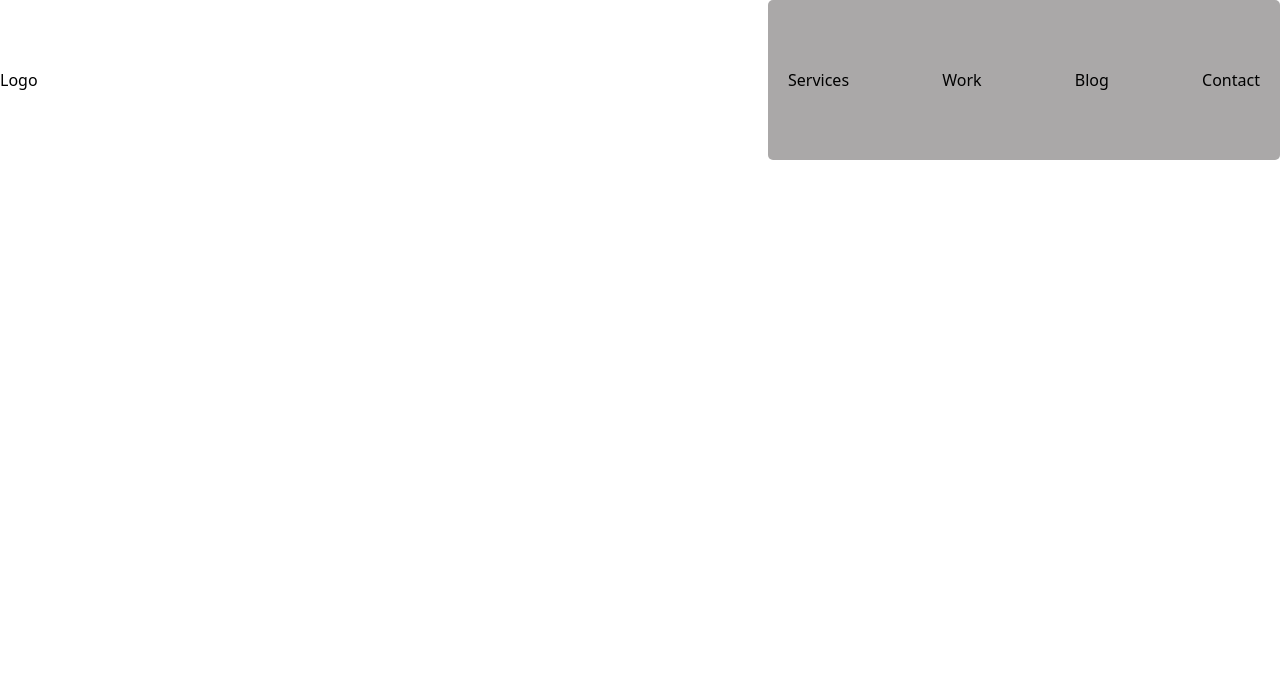
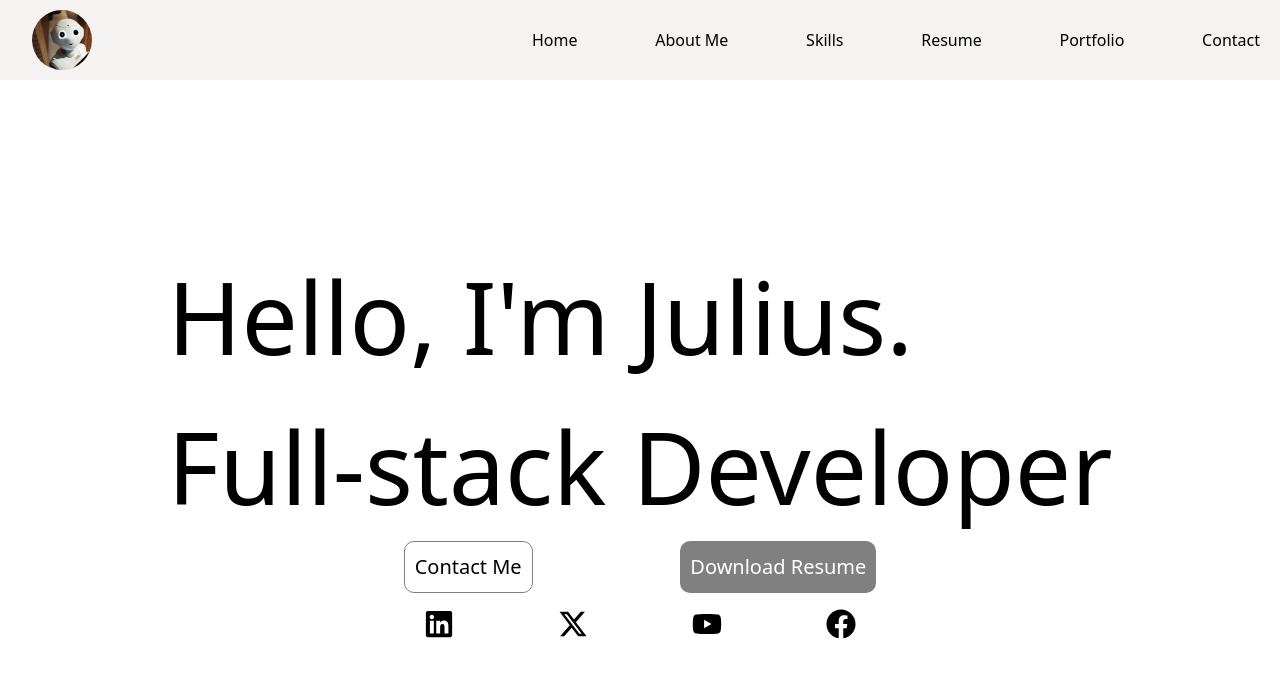
Before and after one commit to Gakiri001/personalPortfolio, a React (Vite) app: page / in a window 1280 px wide. Shown: the top 678 px of the page. Built offline with nearby package versions, Linux system fonts and the light colour scheme.

Commit message:
Home Page

```diff
--- a/package.json
+++ b/package.json
@@ -13,6 +13,7 @@
     "@tailwindcss/vite": "^4.1.5",
     "react": "^19.1.0",
     "react-dom": "^19.1.0",
+    "react-icons": "^5.5.0",
     "react-router-dom": "^7.5.3",
     "tailwindcss": "^4.1.5"
   },
--- a/src/App.jsx
+++ b/src/App.jsx
@@ -1,11 +1,15 @@
 import Header from "./components/Header/Header";
-import { Route, Routes } from "react-router-dom";
+import { BrowserRouter, Route, Routes } from "react-router-dom";
+import Home from "./pages/Home/Home";
 
 function App() {
   return (
-    <Routes className="bg-yellow-800">
-      <Route path="/" element={<Header />} />
-    </Routes>
+    <BrowserRouter>
+      <Header />
+      <Routes>
+        <Route path="/" element={<Home />} />
+      </Routes>
+    </BrowserRouter>
   );
 }
 
--- a/src/components/Header/Header.css
+++ b/src/components/Header/Header.css
@@ -1,37 +1,43 @@
-.header{
+.header {
   display: flex;
   justify-content: space-between;
   align-items: center;
-    height: 20vh;
+  height: 10vh;
+  background-color: #f5f2f2;
 }
-.header .header1{
+.header .header1 {
   width: 20%;
+  padding: 2rem;
+}
+.header .header1 img {
+  border-radius: 50%;
+  width: 60px;
+  height: 60px;
+  object-fit: cover;
 }
 .header .header2 {
-    width: 40%;
+  width: 60%;
   display: flex;
   align-items: center;
-    background-color: #aaa8a8;
   height: 100%;
   padding: 0 20px;
   border-radius: 5px;
-
 }
-.header .header2 ul{
+.header .header2 ul {
   display: flex;
   justify-content: space-between;
   width: 100%;
 }
-.header .header2 ul li{
+.header .header2 ul li {
   list-style: none;
   display: flex;
   align-items: center;
 }
-.header .header2 ul li .link{
+.header .header2 ul li .link {
   text-decoration: none;
   color: #000;
 }
 
-.header .header2 ul li .link:hover{
+.header .header2 ul li .link:hover {
   color: #6d6b6b;
 }
--- a/src/components/Header/Header.jsx
+++ b/src/components/Header/Header.jsx
@@ -1,26 +1,45 @@
 import React from "react";
 import { Link } from "react-router-dom";
 import "./Header.css";
+import logo from "../../assets/tech.jpg";
 
 function Header() {
   return (
     <div className="header">
       <div className="header1">
-        <h1>Logo</h1>
+        <img src={logo} alt="Image about tech" />
       </div>
       <div className="header2">
         <ul>
           <li>
-            <Link className="link" to="">Services</Link>
+            <Link className="link" to="">
+              Home
+            </Link>
           </li>
           <li>
-            <Link className="link" to="">Work</Link>
+            <Link className="link" to="">
+              About Me
+            </Link>
           </li>
           <li>
-            <Link className="link" to="">Blog</Link>
+            <Link className="link" to="">
+              Skills
+            </Link>
           </li>
           <li>
-            <Link className="link" to="">Contact</Link>
+            <Link className="link" to="">
+              Resume
+            </Link>
+          </li>
+          <li>
+            <Link className="link" to="">
+              Portfolio
+            </Link>
+          </li>
+          <li>
+            <Link className="link" to="">
+              Contact
+            </Link>
           </li>
         </ul>
       </div>
@@ -28,5 +47,4 @@ function Header() {
   );
 }
 
-
 export default Header;
--- a/src/main.jsx
+++ b/src/main.jsx
@@ -1,10 +1,10 @@
 import "./index.css";
 import { createRoot } from "react-dom/client";
 import App from "./App.jsx";
-import { BrowserRouter } from "react-router-dom";
+import React from "react";
 
 createRoot(document.getElementById("root")).render(
-  <BrowserRouter>
-      <App />
-  </BrowserRouter>
+  <React.StrictMode>
+    <App />
+  </React.StrictMode>,
 );
--- /dev/null
+++ b/src/pages/Home/Home.css
@@ -0,0 +1,51 @@
+.Home{
+    height: 90vh;
+    display: flex;
+    justify-content: center;
+    align-items: center;
+    flex-direction: column;
+}
+.Home .me h2{
+    font-size: 100px;
+    font-weight: lighter;
+}
+.Home .div-buttons{
+    width: 60%;
+    display: flex;
+    justify-content: space-evenly;
+}
+.Home .div-buttons .buttonMore{
+    font-size: 20px;
+    border: 1px solid gray;
+    padding: 10px;
+    border-radius: 10px;
+    cursor: pointer;
+}
+.Home .div-buttons .buttonMore:hover{
+    background-color: gray;
+    color: white;
+}
+.Home .div-buttons .buttonDownload{
+    font-size: 20px;
+    background-color: gray;
+    color: white;
+    padding: 10px;
+    border-radius: 10px;
+    cursor: pointer;
+}
+.Home .div-buttons .buttonDownload:hover{
+    border: 1px solid gray;
+    color: black;
+    background-color: white;
+}
+.Home .divLinks{
+    display: flex;
+    justify-content: space-evenly;
+    width: 50%;
+    margin-top: 1rem;
+}
+.Home .divLinks a .reactIcons{
+    width: 30px;
+    height: 30px;
+    font-weight: lighter;
+}
--- /dev/null
+++ b/src/pages/Home/Home.jsx
@@ -0,0 +1,37 @@
+import React from "react";
+import { FaLinkedin } from "react-icons/fa";
+import { FaXTwitter } from "react-icons/fa6";
+import { FaYoutube } from "react-icons/fa";
+import { FaFacebook } from "react-icons/fa";
+import "./Home.css"
+
+function Home() {
+  return (
+    <div className="Home">
+      <div className="me">
+        <h2>Hello, I'm Julius.</h2>
+        <h2>Full-stack Developer</h2>
+      </div>
+      <div className="div-buttons">
+        <button className="buttonMore">Contact Me</button>
+        <button className="buttonDownload" >Download Resume</button>
+      </div>
+      <div className="divLinks">
+        <a href="">
+          <FaLinkedin className="reactIcons" />
+        </a>
+        <a href="">
+          <FaXTwitter className="reactIcons" />
+        </a>
+        <a href="">
+          <FaYoutube  className="reactIcons"/>
+        </a>
+        <a href="">
+          <FaFacebook className="reactIcons" />
+        </a>
+      </div>
+    </div>
+  );
+}
+
+export default Home;
```
Also changed, not shown: index.html (+6 -1 lines), src/assets/tech.jpg (added), 1 other file (tests, documents, lock files or other folders). Lines whose indentation alone changed are shown as unchanged.
